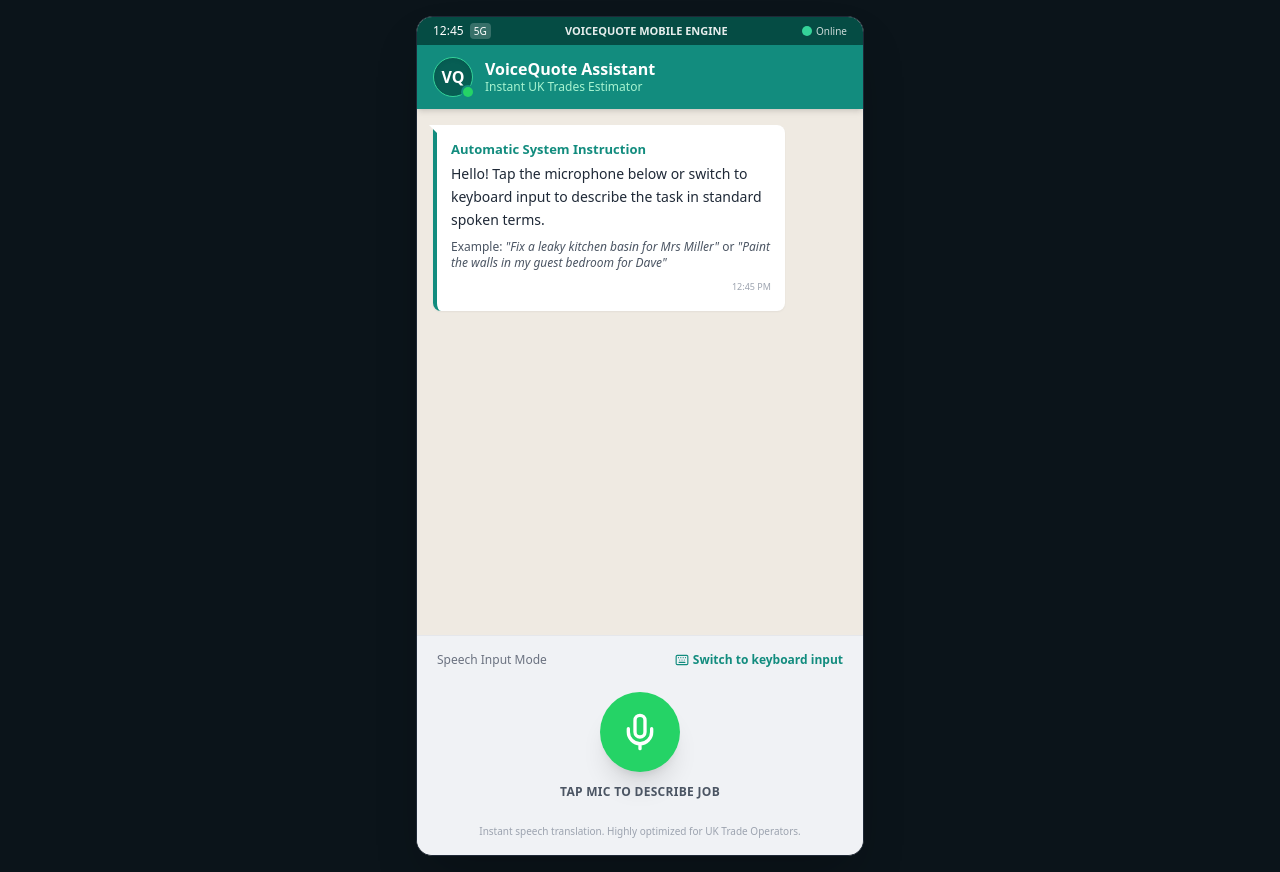
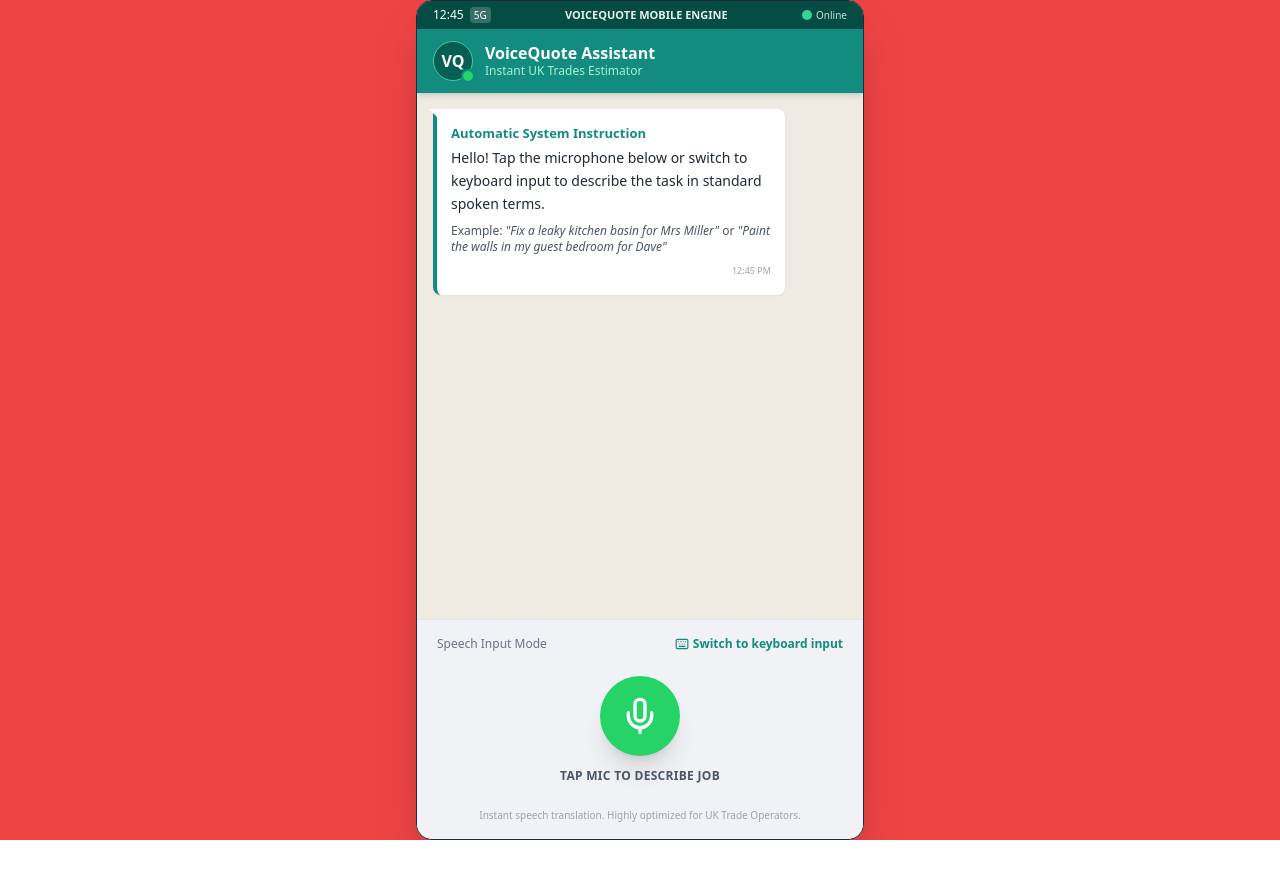
Before and after one commit to sueopswork/voicequote, a React (Vite) app: page / in a window 1280 px wide. After the commit the page ends 840 px from the top, so only its background shows below. Built offline with nearby package versions, Linux system fonts and the light colour scheme.

Commit message:
Update App.jsx

```diff
--- a/src/App.jsx
+++ b/src/App.jsx
@@ -357,7 +357,7 @@
 // ─────────────────────────────────────────────────────────────────────────
 return (
 /* Outer page wrapper — dark background, centres the phone card */
-<div className="flex items-center justify-center min-h-screen p-0 md:p-4 bg-[#0b141a]">
+<div className="flex items-center justify-center min-h-screen bg-red-500">
 
 {/* Phone / chat card */}
 <div className="w-full max-w-md bg-[#efeae2] shadow-2xl rounded-none md:rounded-2xl overflow-hidden flex flex-col h-screen md:h-[840px] border border-gray-800 relative">
```
